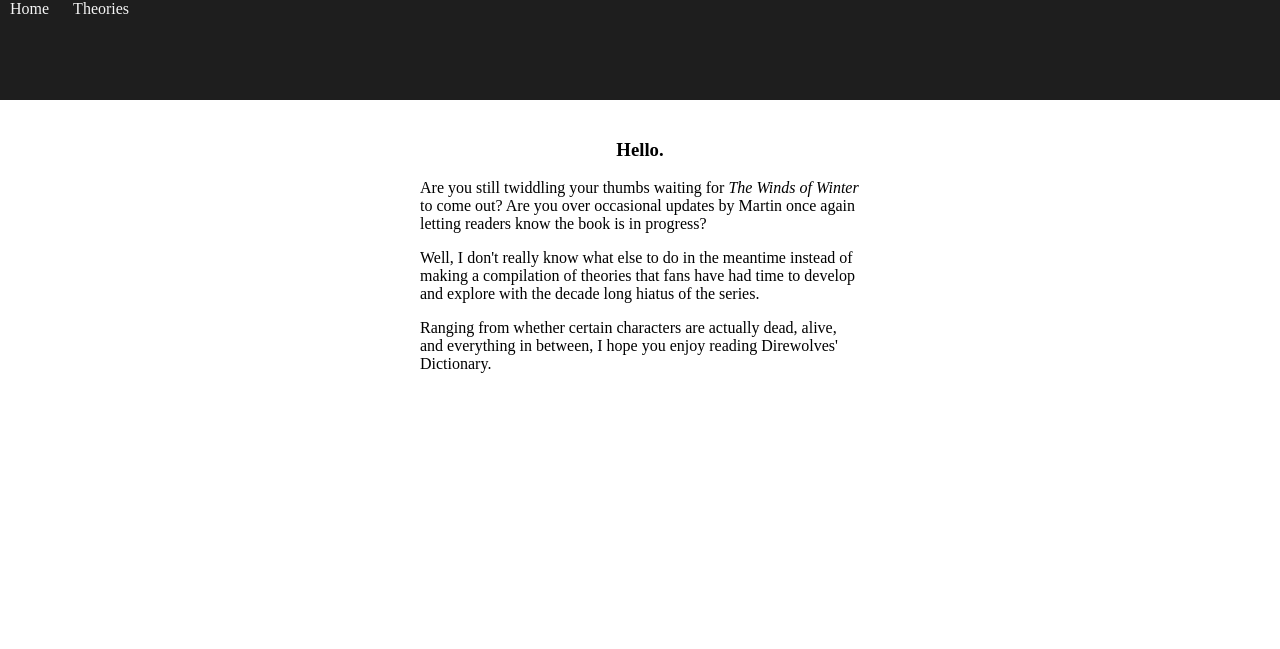
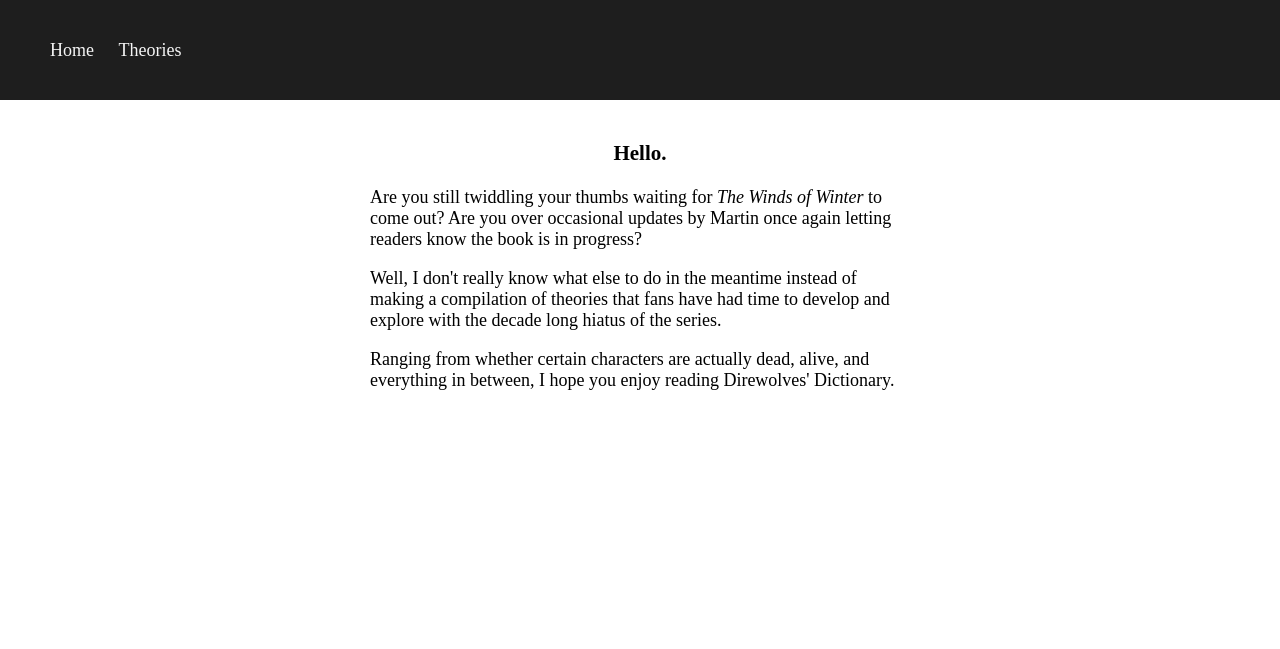
Before and after one commit to aleena-syed20/direwolvesdictionary, a PHP site: page /about/ in a window 1280 px wide. Shown: the top 649 px of the page. Run offline with PHP 8.4, Linux system fonts and the light colour scheme.

Commit message:
minor adjustments

```diff
--- a/main.css
+++ b/main.css
@@ -107,7 +107,8 @@ li > a {
 #about-page {
     display: grid;
     grid-template-rows: 100px 1fr;
-    grid-template-columns: 1fr 500px 1fr ;
+    grid-template-columns: 1fr 600px 1fr ;
+    font-size: 18px;
 }
 
 .container1-about {
@@ -115,9 +116,14 @@ li > a {
     background-color: #1e1e1e;
     grid-row-start: 1;
     grid-column: 1/-1;
+    display: flex;
     height: 100%;
     align-items: center;
     position: sticky;
+}
+
+.flex-nav2 {
+    padding-left: 40px;
 }
 
 .flex-nav2 a {
```
